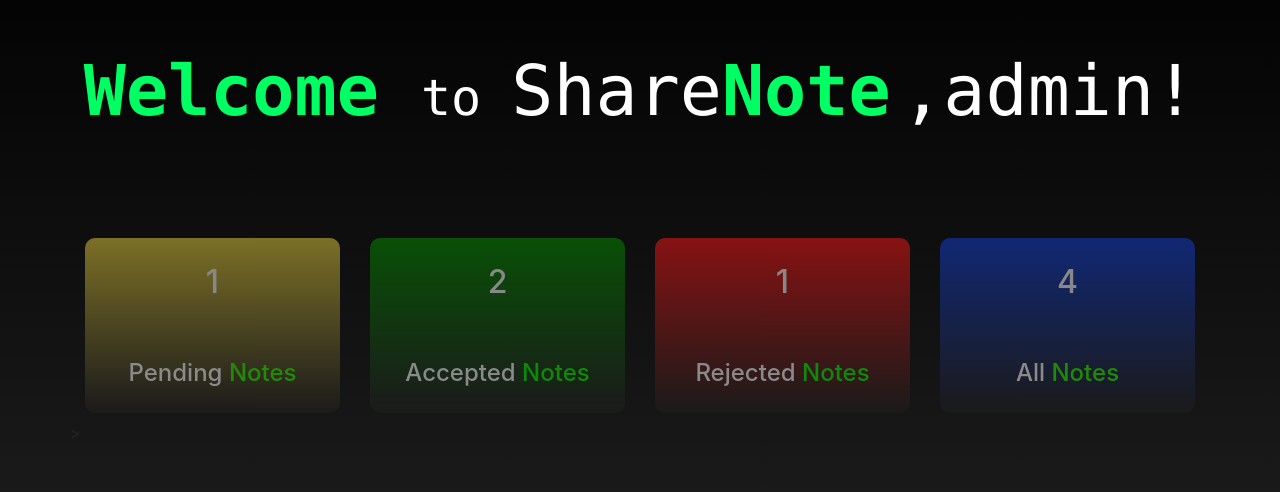
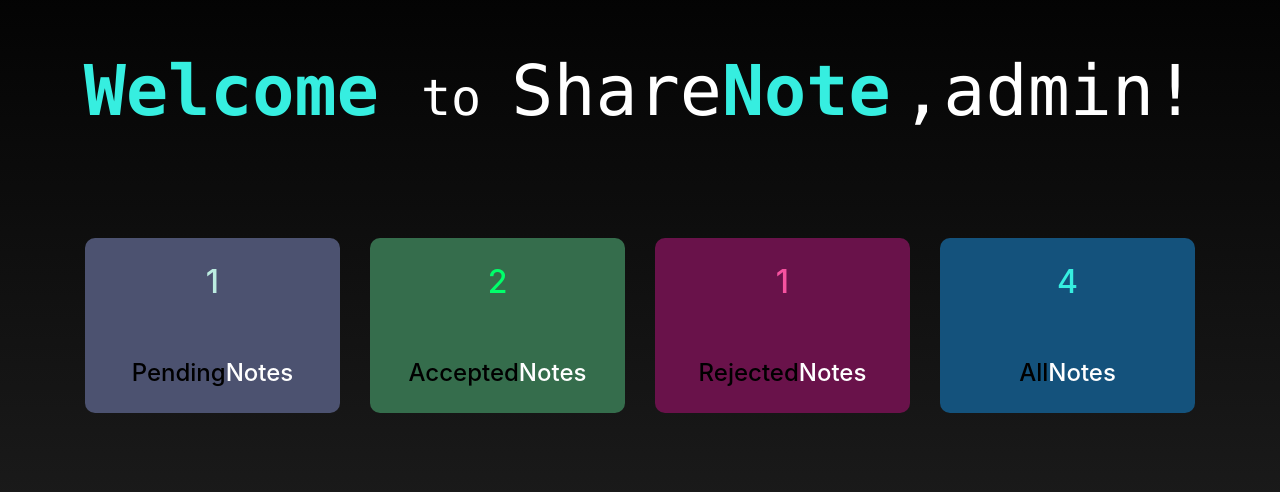
Before and after one commit to PlayerR18/NotesSharingProject, a Django app: page /admin_home in a window 1280 px wide. Shown: the part 80-572 px from the top of the page. Run offline with Django 3.2, Linux system fonts and the light colour scheme; a user stored in the database is signed in; data comes from the database, SQL or seed files in the repository; some libraries are stand-ins or nearby versions.

Commit message:
admin home updated visual

```diff
--- a/notes/templates/admin_home.html
+++ b/notes/templates/admin_home.html
@@ -1,87 +1,157 @@
-{% extends 'admin_nav.html'%}
-{% block body %}
-{% load static %}
+{% extends 'admin_nav.html'%} {% block body %} {% load static %}
 <style>
-    .container1
-    {
-        background-image: linear-gradient(rgb(233, 208, 64),rgb(31, 31, 31));
+  .container1 {
+    background-color: #4c5270;
+    color: #bcece0;
     border-radius: 10px;
-        opacity: 0.5;
+    opacity: 1;
   }
-    .container2
-    {
-        background-image: linear-gradient(rgb(5, 145, 0),rgb(31, 31, 31));
+  .container2 {
+    background-color: #356d4c;
+    color: #00ff6a;
     border-radius: 10px;
-        opacity: 0.5;
+    opacity: 1;
   }
-    .container3
-    {
-        background-image: linear-gradient(rgb(255, 23, 23),rgb(31, 31, 31));
+  .container3 {
+    background-color: #69124a;
+    color: #f652a0;
     border-radius: 10px;
-        opacity: 0.5;
+    opacity: 1;
   }
-    .container4
-    {
-        background-image: linear-gradient( rgb(20, 65, 216) , rgb(31, 31, 31));
+  .container4 {
+    background-color: #14527c;
+    color: #36eee0;
     border-radius: 10px;
-        opacity: 0.5;
+    opacity: 1;
   }
 
-    .containe1:hover
-    {
-        background-image: linear-gradient(rgb(9, 155, 148), rgb(31, 31, 31));
+  .container1h:hover {
+    background-color: #bcece0;
+    color: #4c5270;
     border-radius: 10px;
     opacity: 1;
     transition: 0.6s;
   }
-    .mydiv:hover{
-        transform:translateY(-15px);
+  .container2h:hover {
+    background-color: #00ff6a;
+    color: #356d4c;
+    border-radius: 10px;
+    opacity: 1;
+    transition: 0.6s;
+  }
+  .container3h:hover {
+    background-color: #f652a0;
+    color: #69124a;
+    border-radius: 10px;
+    opacity: 1;
+    transition: 0.6s;
+  }
+  .container4h:hover {
+    background-color: #36eee0;
+    color: #14527c;
+    border-radius: 10px;
+    opacity: 1;
+    transition: 0.6s;
+  }
+  .mydiv:hover {
+    transform: translateY(-15px);
     transition: 0.4s;
   }
-    h1,h2,h4{padding:25px}
-        @keyframes transitionIn{
-            from{
-                opacity:0;
+  h1,
+  h2,
+  h4 {
+    padding: 25px;
+  }
+  @keyframes transitionIn {
+    from {
+      opacity: 0;
       tranform: rotateX(-10deg);
-
     }
-            to{
-                opacity:1;
+    to {
+      opacity: 1;
       tranform: rotateX(0);
     }
   }
-
 </style>
-        <div style="animation: transitionIn 0.75s;">
-<br>
-<h1 class="text-white text-center"><span style="color:rgb(0, 255, 98); font-family:'Consolas'; font-weight:bold; font-size:70;">Welcome </span><span style="color:rgb(255, 255, 255); font-family:'Consolas'; font-size:50;">to </span><span style="color:rgb(255, 255, 255); font-family:'Consolas'; font-size:70;">Share</span><span style="color:rgb(0, 255, 98); font-weight:bold; font-family:'Consolas'; font-size:70;">Note</span> <span style="color:rgb(255, 255, 255); font-family:'Consolas'; font-size:70;"> ,{{request.user.username}}!</span></h1>
-<br>
+<div style="animation: transitionIn 0.75s">
+  <br />
+  <h1 class="text-white text-center">
+    <span
+      style="
+        color: #36eee0;
+        font-family: 'Consolas';
+        font-weight: bold;
+        font-size: 70;
+      "
+      >Welcome </span
+    ><span
+      style="color: rgb(255, 255, 255); font-family: 'Consolas'; font-size: 50"
+      >to </span
+    ><span
+      style="color: rgb(255, 255, 255); font-family: 'Consolas'; font-size: 70"
+      >Share</span
+    ><span
+      style="
+        color: #36eee0;
+        font-weight: bold;
+        font-family: 'Consolas';
+        font-size: 70;
+      "
+      >Note</span
+    >
+    <span
+      style="color: rgb(255, 255, 255); font-family: 'Consolas'; font-size: 70"
+    >
+      ,{{request.user.username}}!</span
+    >
+  </h1>
+  <br />
   <div class="container mt-5">
     <div class="row">
       <div class="col-sm-3 text-center mydiv">
-            <div class= "container1 containe1">
-                <h2 class="text-white">{{pn}}</h2>
-                <a href="{%url 'pending_notes'%}"><h4><span style="color:rgb(255, 255, 255)"> Pending</span><span style="color:rgb(51, 255, 0)"> Notes</h4></a>
+        <div class="container1 container1h">
+          <h2 class="text">{{pn}}</h2>
+          <a href="{%url 'pending_notes'%}"
+            ><h4>
+              <span style="color: black"> Pending</span
+              ><span style="color: white">Notes</span>
+            </h4></a
+          >
         </div>
       </div>
       <div class="col-sm-3 text-center mydiv">
-                <div class="container2 containe1">
-                    <h2 class="text-white">{{an}}</h2>
-                    <a href="{%url 'accepted_notes'%}"><h4><span style="color:rgb(255, 255, 255)">Accepted</span><span style="color:rgb(9, 255, 0)"> Notes</h4></a>
+        <div class="container2 container2h">
+          <h2 class="text">{{an}}</h2>
+          <a href="{%url 'accepted_notes'%}"
+            ><h4>
+              <span style="color: black">Accepted</span
+              ><span style="color: white">Notes</span>
+            </h4></a
+          >
         </div>
       </div>
       <div class="col-sm-3 text-center mydiv">
-                    <div class="container3 containe1">
-                        <h2 class="text-white">{{rn}}</h2>
-                        <a href="{%url 'rejected_notes'%}"><h4><span style="color:rgb(255, 255, 255)">Rejected</span><span style="color:rgb(10, 255, 1)"> Notes</h4></a>
+        <div class="container3 container3h">
+          <h2 class="text">{{rn}}</h2>
+          <a href="{%url 'rejected_notes'%}"
+            ><h4>
+              <span style="color: black">Rejected</span
+              ><span style="color: white">Notes</span>
+            </h4></a
+          >
         </div>
       </div>
       <div class="col-sm-3 text-center mydiv">
-                        <div class="container4 containe1">
-                            <h2 class="text-white">{{aln}}</h2>
-                            <a href="{%url 'all_notes'%}"><h4><span style="color:rgb(255, 255, 255)">All</span><span style="color:rgb(43, 255, 0)"> Notes</h4></a>
+        <div class="container4 container4h">
+          <h2 class="text">{{aln}}</h2>
+          <a href="{%url 'all_notes'%}"
+            ><h4>
+              <span style="color: black">All</span
+              ><span style="color: white">Notes</span>
+            </h4>
+          </a>
         </div>
-                        </div>>
+      </div>
     </div>
   </div>
 </div>
```
Lines whose indentation alone changed are shown as unchanged.
